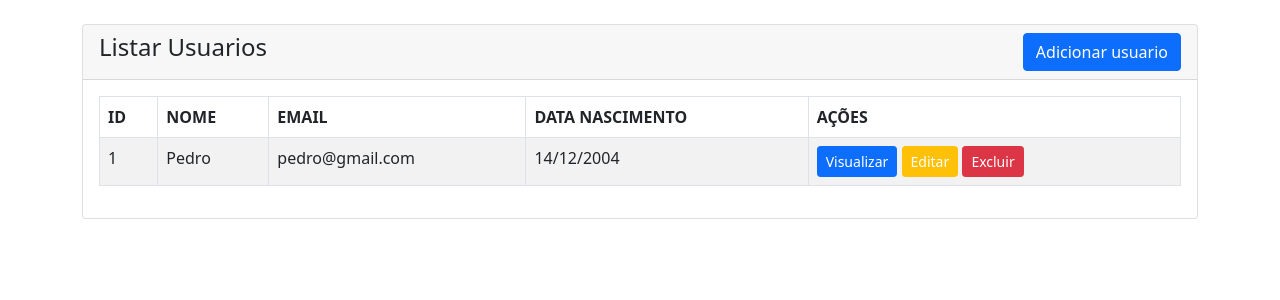
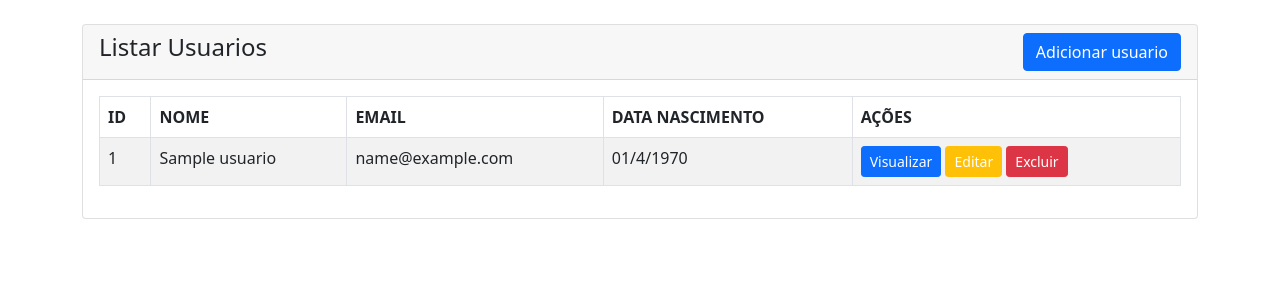
Before and after one commit to pedrohtgoncalvesgit/CRUD-USUARIOS, a PHP site: page / in a window 1280 px wide. Shown: the part 56-356 px from the top of the page. Run offline with PHP 8.4, Linux system fonts and the light colour scheme; tables that the repository leaves empty or names only in its code hold one stand-in row (values such as "Sample post").

Commit message:
Formatado a data na lista e adicionando na lista

```diff
--- a/index.php
+++ b/index.php
@@ -1,4 +1,6 @@
-<?php require 'conexao.php' ?>
+<?php
+require 'conexao.php'
+?>
 
 
 <!doctype html>
@@ -17,6 +19,7 @@
     <?php include ('nav.php'); ?>
 
     <div class="container mt-4">
+
         <div class="row">
             <div class="col-md-12">
                 <div class="card">
@@ -36,11 +39,18 @@
                             </tr>
                         </thead>
                         <tbody>
+                            <?php
+                            $sql='select * from usuarios';
+                            $usuarios = mysqli_query($conexao,$sql);
+                            if(mysqli_num_rows($usuarios)>0){
+                            foreach ($usuarios as $usuario){
+
+                            ?>
                             <tr>
-                                <td>1</td>
-                                <td>Pedro</td>
-                                <td>pedro@gmail.com</td>
-                                <td>14/12/2004</td>
+                                <td><?=$usuario['idusuarios']?></td>
+                                <td><?=$usuario['nome']?></td>
+                                <td><?=$usuario['email']?></td>
+                                <td><?= date('d/w/Y',strtotime($usuario['data_nasc']))?></td>
                                 <td>
                                     <a class="btn btn-primary btn-sm" href="">Visualizar</a>
                                     <a class="btn btn-warning btn-sm text-white" href="">Editar</a>
@@ -50,6 +60,12 @@
                                     </button></form>
                                 </td>
                             </tr>
+                           <?php
+                        }
+                       }else{
+                            echo("<h5>Nenhum usuario cadastrado </h5>");
+                        }
+                          ?>
                         </tbody>
                     </table>
                 </div>
```
Also changed, not shown: acoes.php (+4 -10 lines), usuariocreate.php (+6 -3 lines).
